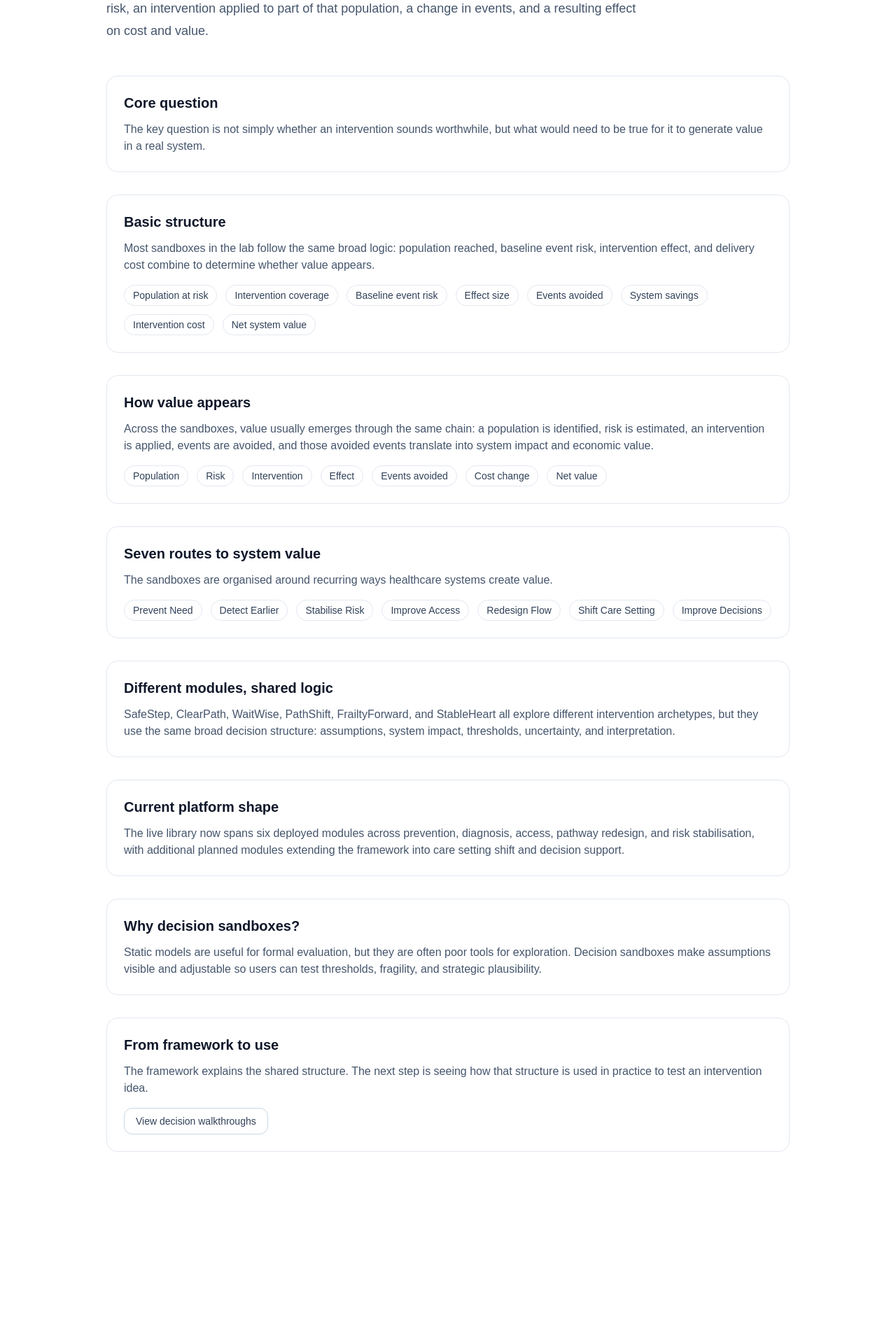
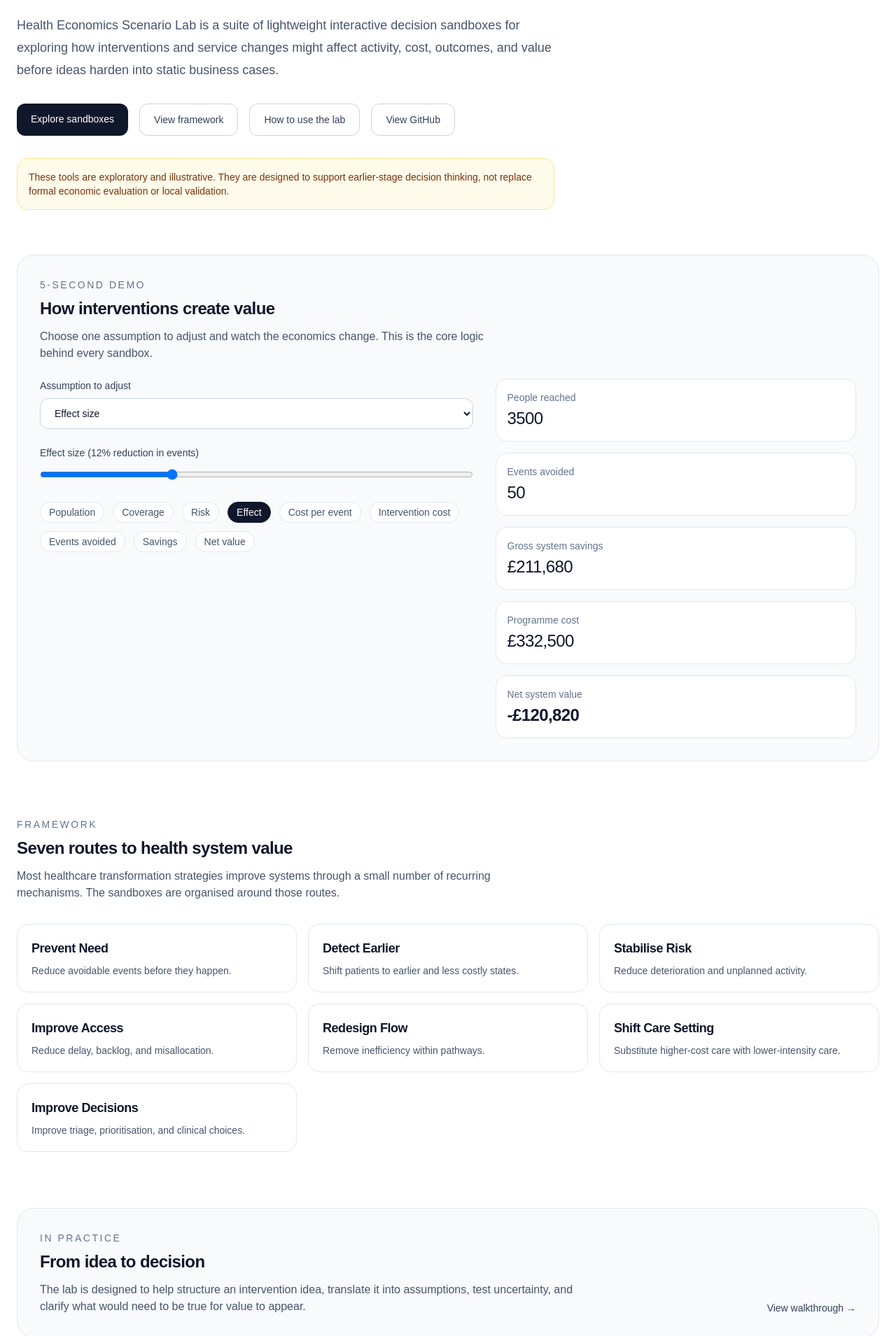
Before and after one commit to olivercareyncl/health-economics-scenario-lab, a Next.js app in the folder site/: page / in a window 1280 px wide. Shown: the part 257-2166 px from the top of the page at 70% size. Before the commit the page ends 1967 px from the top, so only its background shows below. Built offline with nearby package versions, Linux system fonts and the light colour scheme.

Commit message:
Update page.tsx

```diff
--- a/site/src/app/page.tsx
+++ b/site/src/app/page.tsx
@@ -1,160 +1,192 @@
 import Link from "next/link";
+import DemoSlider from "@/components/demo-slider";
+import RoutesGrid from "@/components/routes-grid";
+import SandboxCard from "@/components/sandbox-card";
+import { apps, GITHUB_URL } from "@/data/apps";
 
-const routes = [
-  "Prevent Need",
-  "Detect Earlier",
-  "Stabilise Risk",
-  "Improve Access",
-  "Redesign Flow",
-  "Shift Care Setting",
-  "Improve Decisions",
-] as const;
+export default function HomePage() {
+  const liveApps = apps.filter((app) => app.status === "Live");
+  const plannedApps = apps
+    .filter((app) => app.status === "Planned")
+    .map((app) => app.name);
 
-export default function FrameworkPage() {
   return (
-    <div className="mx-auto max-w-5xl px-6 py-16">
+    <div className="mx-auto max-w-7xl px-6 py-16">
+      <section className="pb-16">
         <p className="text-sm font-medium uppercase tracking-[0.18em] text-slate-500">
-        Framework
+          Decision sandboxes for healthcare strategy
         </p>
-      <h1 className="mt-4 text-4xl font-semibold tracking-tight">
-        The intervention value model
+        <h1 className="mt-4 max-w-4xl text-5xl font-semibold tracking-tight text-slate-950">
+          Explore how healthcare interventions generate value under uncertainty.
         </h1>
         <p className="mt-6 max-w-3xl text-lg leading-8 text-slate-600">
-        Most healthcare interventions can be explored using the same broad
-        structure: a population at risk, an intervention applied to part of that
-        population, a change in events, and a resulting effect on cost and value.
+          Health Economics Scenario Lab is a suite of lightweight interactive
+          decision sandboxes for exploring how interventions and service changes
+          might affect activity, cost, outcomes, and value before ideas harden
+          into static business cases.
         </p>
 
-      <section className="mt-12 space-y-8">
-        <div className="rounded-2xl border border-slate-200 p-6">
-          <h2 className="text-xl font-semibold">Core question</h2>
-          <p className="mt-3 text-slate-600">
-            The key question is not simply whether an intervention sounds
-            worthwhile, but what would need to be true for it to generate value
-            in a real system.
+        <div className="mt-8 flex flex-wrap gap-4">
+          <Link
+            href="/sandboxes"
+            className="rounded-xl bg-slate-900 px-5 py-3 text-sm font-medium text-white"
+          >
+            Explore sandboxes
+          </Link>
+          <Link
+            href="/framework"
+            className="rounded-xl border border-slate-300 px-5 py-3 text-sm font-medium text-slate-700"
+          >
+            View framework
+          </Link>
+          <Link
+            href="/how-to-use"
+            className="rounded-xl border border-slate-300 px-5 py-3 text-sm font-medium text-slate-700"
+          >
+            How to use the lab
+          </Link>
+          <Link
+            href={GITHUB_URL}
+            className="rounded-xl border border-slate-300 px-5 py-3 text-sm font-medium text-slate-700"
+          >
+            View GitHub
+          </Link>
+        </div>
+
+        <div className="mt-8 max-w-3xl rounded-2xl border border-amber-200 bg-amber-50 p-4 text-sm text-amber-900">
+          These tools are exploratory and illustrative. They are designed to
+          support earlier-stage decision thinking, not replace formal economic
+          evaluation or local validation.
+        </div>
+      </section>
+
+      <div className="space-y-20">
+        <DemoSlider />
+        <RoutesGrid />
+
+        <section className="rounded-3xl border border-slate-200 bg-slate-50 p-8">
+          <div className="flex flex-col gap-4 md:flex-row md:items-end md:justify-between">
+            <div>
+              <p className="text-sm font-medium uppercase tracking-[0.18em] text-slate-500">
+                In practice
+              </p>
+              <h2 className="mt-2 text-2xl font-semibold tracking-tight">
+                From idea to decision
+              </h2>
+              <p className="mt-3 max-w-3xl text-slate-600">
+                The lab is designed to help structure an intervention idea,
+                translate it into assumptions, test uncertainty, and clarify
+                what would need to be true for value to appear.
               </p>
             </div>
 
-        <div className="rounded-2xl border border-slate-200 p-6">
-          <h2 className="text-xl font-semibold">Basic structure</h2>
-          <p className="mt-3 text-slate-600">
-            Most sandboxes in the lab follow the same broad logic: population
-            reached, baseline event risk, intervention effect, and delivery cost
-            combine to determine whether value appears.
+            <Link
+              href="/how-to-use"
+              className="text-sm font-medium text-slate-700"
+            >
+              View walkthrough →
+            </Link>
+          </div>
+        </section>
+
+        <section>
+          <div className="mb-8 flex items-end justify-between gap-4">
+            <div>
+              <p className="text-sm font-medium uppercase tracking-[0.18em] text-slate-500">
+                Live sandboxes
               </p>
-          <div className="mt-4 flex flex-wrap gap-3 text-sm text-slate-700">
+              <h2 className="mt-2 text-2xl font-semibold tracking-tight">
+                Current library
+              </h2>
+              <p className="mt-3 max-w-3xl text-slate-600">
+                Each sandbox explores a different intervention archetype while
+                using the same broad logic: population, risk, effect size,
+                delivery cost, and value.
+              </p>
+            </div>
+
+            <Link
+              href="/sandboxes"
+              className="text-sm font-medium text-slate-700"
+            >
+              View all →
+            </Link>
+          </div>
+
+          <div className="grid gap-6 md:grid-cols-2 xl:grid-cols-3">
+            {liveApps.map((app) => (
+              <SandboxCard key={app.slug} app={app} />
+            ))}
+          </div>
+        </section>
+
+        <section className="rounded-3xl border border-slate-200 bg-slate-50 p-8">
+          <p className="text-sm font-medium uppercase tracking-[0.18em] text-slate-500">
+            Method
+          </p>
+          <h2 className="mt-2 text-2xl font-semibold tracking-tight">
+            A simple intervention value model
+          </h2>
+          <p className="mt-3 max-w-3xl text-slate-600">
+            The sandboxes are built around a simple question: what would need to
+            be true for this intervention to create value? In practice that
+            usually comes down to scale, risk, effect size, and delivery cost.
+          </p>
+
+          <div className="mt-6 flex flex-wrap gap-3 text-sm text-slate-700">
             {[
               "Population at risk",
-              "Intervention coverage",
+              "Coverage",
               "Baseline event risk",
               "Effect size",
               "Events avoided",
-              "System savings",
+              "Gross savings",
               "Intervention cost",
-              "Net system value",
+              "Net value",
             ].map((item) => (
               <span
                 key={item}
-                className="rounded-full border border-slate-200 px-3 py-1"
+                className="rounded-full border border-slate-200 bg-white px-3 py-1"
               >
                 {item}
               </span>
             ))}
           </div>
+        </section>
+
+        <section>
+          <div className="flex flex-col gap-4 md:flex-row md:items-end md:justify-between">
+            <div>
+              <p className="text-sm font-medium uppercase tracking-[0.18em] text-slate-500">
+                Next up
+              </p>
+              <h2 className="mt-2 text-2xl font-semibold tracking-tight">
+                Planned modules
+              </h2>
+              <p className="mt-3 max-w-3xl text-slate-600">
+                The next wave of modules expands the framework across additional
+                routes to system value, including care setting shift and
+                decision support.
+              </p>
             </div>
 
-        <div className="rounded-2xl border border-slate-200 p-6">
-          <h2 className="text-xl font-semibold">How value appears</h2>
-          <p className="mt-3 text-slate-600">
-            Across the sandboxes, value usually emerges through the same chain:
-            a population is identified, risk is estimated, an intervention is
-            applied, events are avoided, and those avoided events translate into
-            system impact and economic value.
-          </p>
-          <div className="mt-4 flex flex-wrap gap-3 text-sm text-slate-700">
-            {[
-              "Population",
-              "Risk",
-              "Intervention",
-              "Effect",
-              "Events avoided",
-              "Cost change",
-              "Net value",
-            ].map((item) => (
+            <span className="rounded-full border border-slate-200 px-3 py-1 text-xs font-medium text-slate-600">
+              {plannedApps.length} planned
+            </span>
+          </div>
+
+          <div className="mt-6 flex flex-wrap gap-3">
+            {plannedApps.map((item) => (
               <span
                 key={item}
-                className="rounded-full border border-slate-200 px-3 py-1"
+                className="rounded-full border border-slate-300 px-4 py-2 text-sm text-slate-700"
               >
                 {item}
               </span>
             ))}
           </div>
+        </section>
       </div>
-
-        <div className="rounded-2xl border border-slate-200 p-6">
-          <h2 className="text-xl font-semibold">Seven routes to system value</h2>
-          <p className="mt-3 text-slate-600">
-            The sandboxes are organised around recurring ways healthcare systems
-            create value.
-          </p>
-          <div className="mt-4 flex flex-wrap gap-3 text-sm text-slate-700">
-            {routes.map((route) => (
-              <span
-                key={route}
-                className="rounded-full border border-slate-200 px-3 py-1"
-              >
-                {route}
-              </span>
-            ))}
-          </div>
-        </div>
-
-        <div className="rounded-2xl border border-slate-200 p-6">
-          <h2 className="text-xl font-semibold">Different modules, shared logic</h2>
-          <p className="mt-3 text-slate-600">
-            SafeStep, ClearPath, WaitWise, PathShift, FrailtyForward, and
-            StableHeart all explore different intervention archetypes, but they
-            use the same broad decision structure: assumptions, system impact,
-            thresholds, uncertainty, and interpretation.
-          </p>
-        </div>
-
-        <div className="rounded-2xl border border-slate-200 p-6">
-          <h2 className="text-xl font-semibold">Current platform shape</h2>
-          <p className="mt-3 text-slate-600">
-            The live library now spans six deployed modules across prevention,
-            diagnosis, access, pathway redesign, and risk stabilisation, with
-            additional planned modules extending the framework into care setting
-            shift and decision support.
-          </p>
-        </div>
-
-        <div className="rounded-2xl border border-slate-200 p-6">
-          <h2 className="text-xl font-semibold">Why decision sandboxes?</h2>
-          <p className="mt-3 text-slate-600">
-            Static models are useful for formal evaluation, but they are often
-            poor tools for exploration. Decision sandboxes make assumptions
-            visible and adjustable so users can test thresholds, fragility, and
-            strategic plausibility.
-          </p>
-        </div>
-
-        <div className="rounded-2xl border border-slate-200 p-6">
-          <h2 className="text-xl font-semibold">From framework to use</h2>
-          <p className="mt-3 text-slate-600">
-            The framework explains the shared structure. The next step is seeing
-            how that structure is used in practice to test an intervention idea.
-          </p>
-          <div className="mt-4">
-            <Link
-              href="/how-to-use"
-              className="inline-flex rounded-xl border border-slate-300 px-4 py-2 text-sm font-medium text-slate-700 transition hover:bg-slate-50"
-            >
-              View decision walkthroughs
-            </Link>
-          </div>
-        </div>
-      </section>
     </div>
   );
 }
```
Lines whose indentation alone changed are shown as unchanged.
